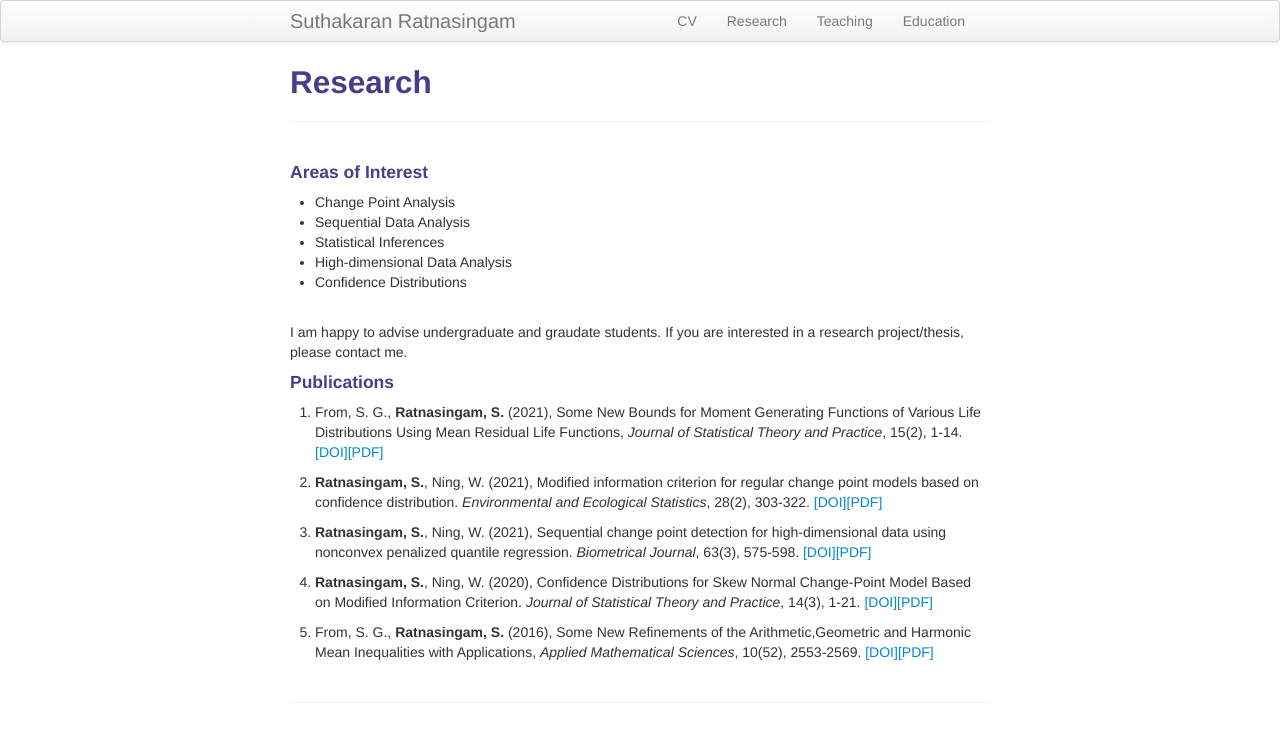
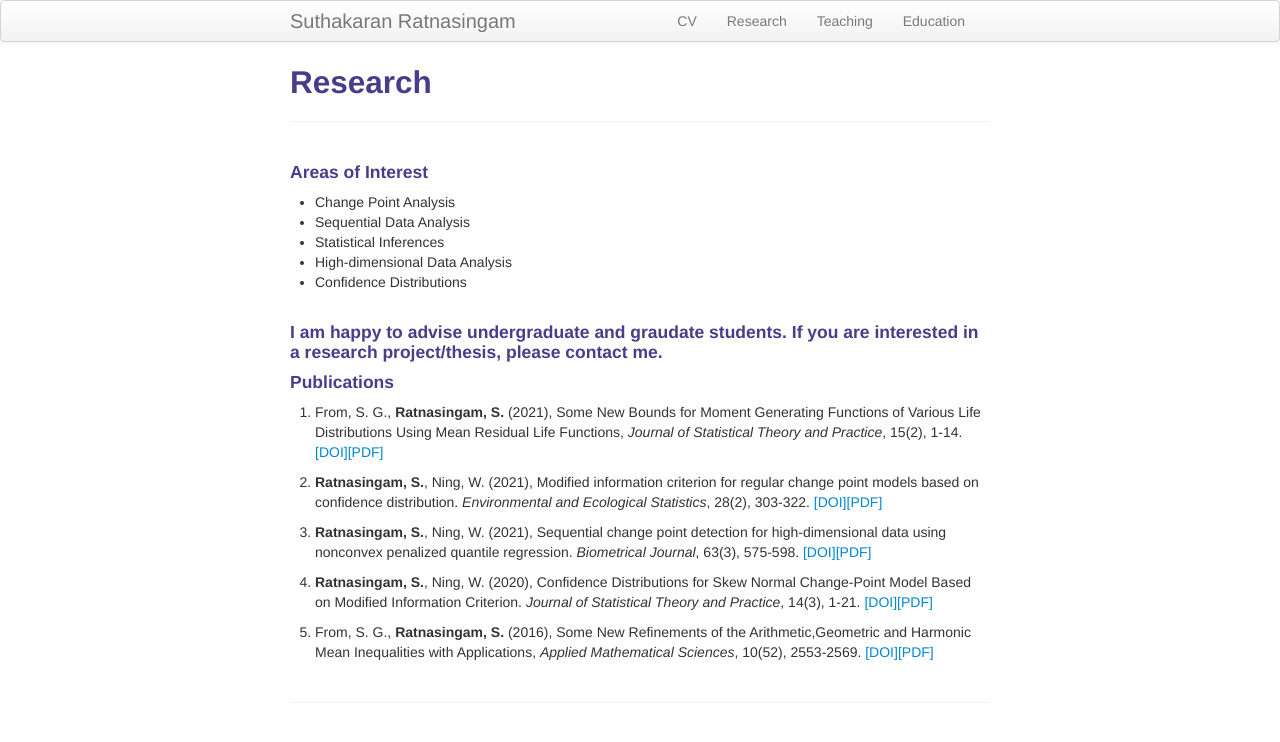
Before and after one commit to suthakaranr/suthakaranr.github.io, a Jekyll site: the page built from pages/Research.md, in a window 1280 px wide. Shown: the top 742 px of the page. Built offline with Jekyll 4.4.1, drawn with Linux system fonts in a browser that asks for light colours.

```diff
--- a/pages/Research.md
+++ b/pages/Research.md
@@ -14,7 +14,7 @@ description: Suthakaran's research portfolio
 <br>
 <br>
 
-I am happy to advise undergraduate and graudate students. If you are interested in a research project/thesis, please contact me.
+#### I am happy to advise undergraduate and graudate students. If you are interested in a research project/thesis, please contact me.
 
 #### Publications
 
```
